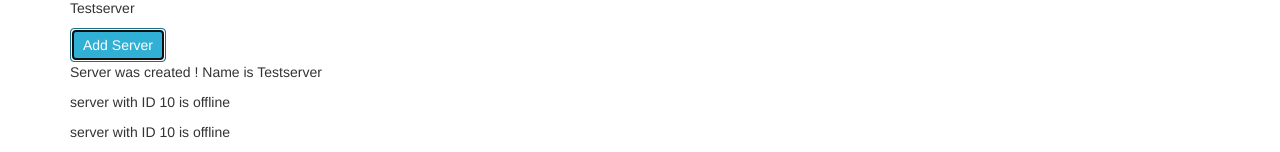
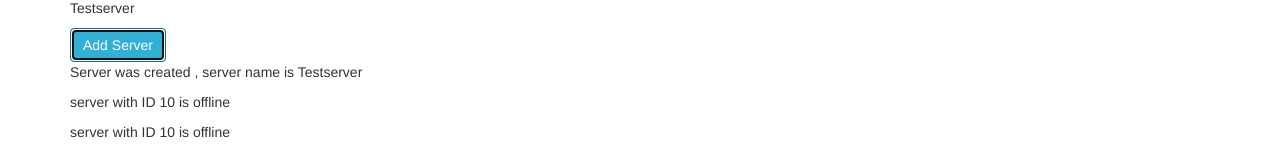
Before and after one commit to Luigidefilippo/my-first-app, an Angular app: page / in a window 1280 px wide. Both pictures are taken after a click on the button "Add Server". Shown: the part 148-300 px from the top of the page. Built offline with nearby package versions, Linux system fonts and the light colour scheme.

Commit message:
if and else condition

```diff
--- a/src/app/servers/servers.component.html
+++ b/src/app/servers/servers.component.html
@@ -4,6 +4,10 @@
 <p>{{serverName}}</p>
 <button class="btn btn-info" [disabled]="!allowNesServer" (click)="onCreateServer()">Add Server</button>
 <!-- <p [innerText]="allowNesServer" >{{ allowNesServer }}</p> -->
-<p>{{ serverCreationStatus  }}</p>
+<!-- <p>{{ serverCreationStatus  }}</p> -->
+<p *ngIf="serverCreated ; else noServer">Server was created , server name is {{ serverName}}</p>
+<ng-template #noServer>
+    <p>No server was created</p>
+</ng-template>
 <app-server></app-server>
 <app-server></app-server>
--- a/src/app/servers/servers.component.ts
+++ b/src/app/servers/servers.component.ts
@@ -10,6 +10,7 @@
   allowNesServer = false;
   serverCreationStatus = 'No server was created ! ';
   serverName = 'Testserver';
+  serverCreated = false;
 
 
 
@@ -21,6 +22,7 @@
 
 
   onCreateServer(){
+    this.serverCreated = true ;
     this.serverCreationStatus = 'Server was created ! Name is ' + this.serverName;
   }
   onUpdateServerName(event: Event){
```
